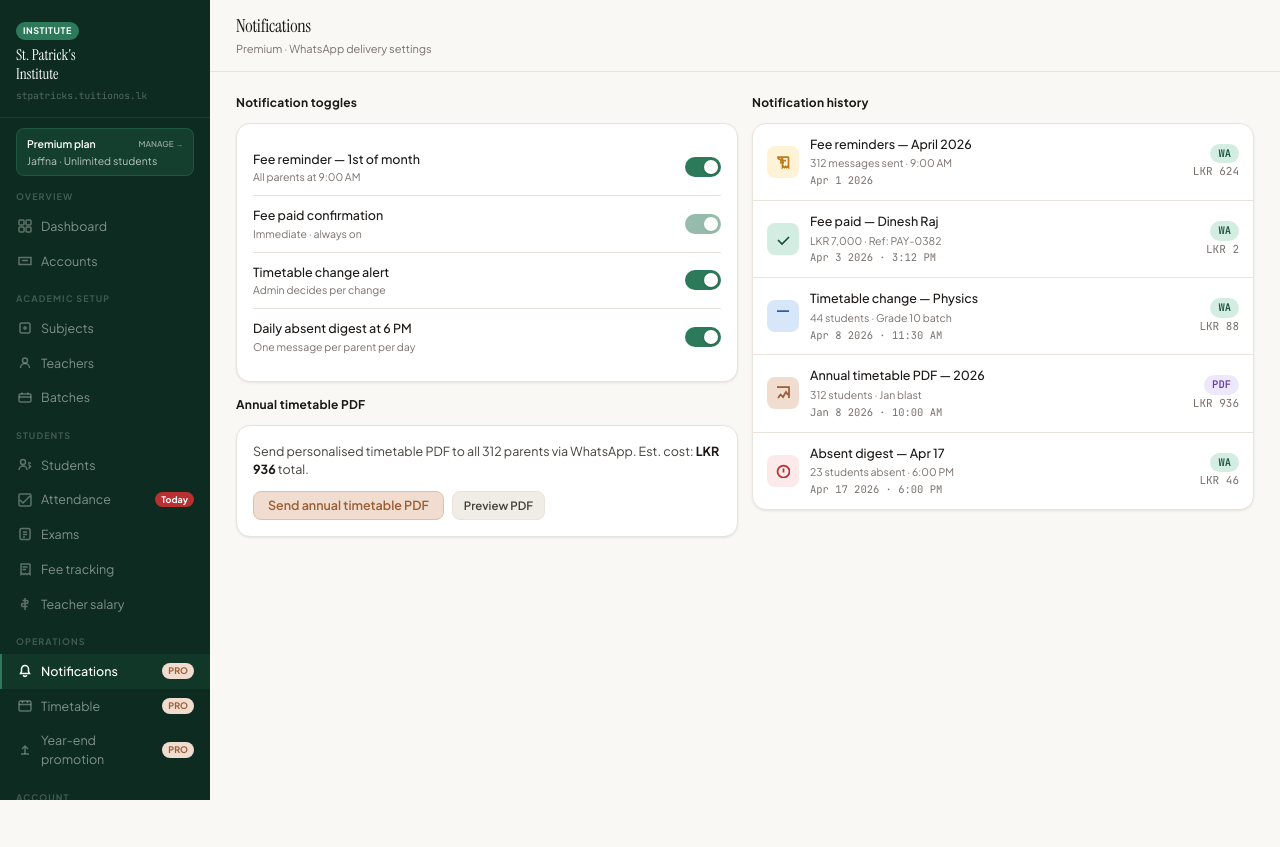
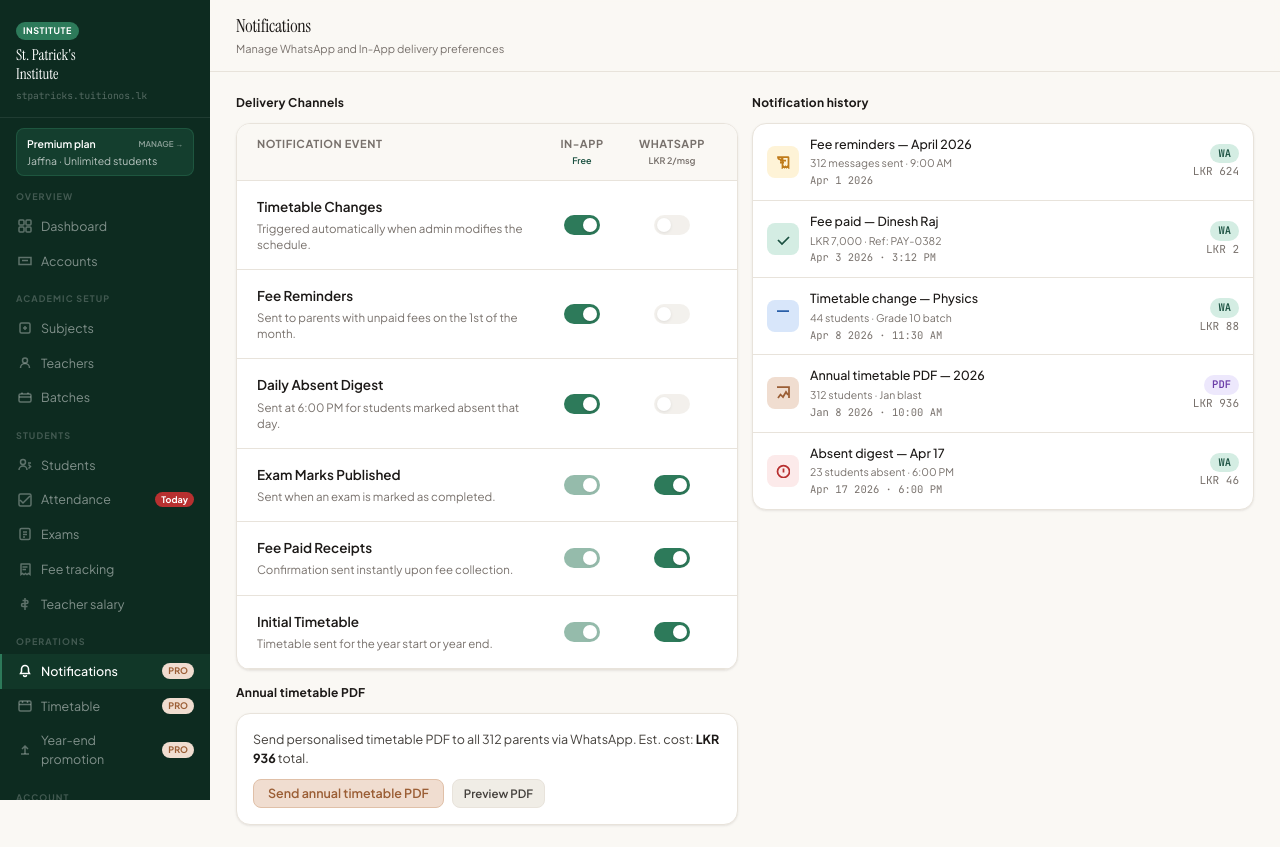
Before and after one commit to umakaranuma/tuitionos, a Next.js app in the folder frontend/institute/: page /notifications in a window 1280 px wide. Before the commit the page ends 800 px from the top, so only its background shows below. Built offline with nearby package versions, Linux system fonts and the light colour scheme.

Commit message:
feat: add notification preferences and history management page

```diff
--- a/frontend/institute/src/app/notifications/page.tsx
+++ b/frontend/institute/src/app/notifications/page.tsx
@@ -31,38 +31,82 @@ const notifHistory = [
   },
 ];
 
-const toggles = [
-  { key: "fee_reminder", label: "Fee reminder — 1st of month", sub: "All parents at 9:00 AM", disabled: false },
-  { key: "fee_paid", label: "Fee paid confirmation", sub: "Immediate · always on", disabled: true },
-  { key: "timetable", label: "Timetable change alert", sub: "Admin decides per change", disabled: false },
-  { key: "absent_digest", label: "Daily absent digest at 6 PM", sub: "One message per parent per day", disabled: false },
+type NotifEvent = {
+  key: string;
+  label: string;
+  sub: string;
+  waLocked?: boolean;
+  appLocked?: boolean;
+};
+
+const notifEvents: NotifEvent[] = [
+  // Normal Notifications Only (WhatsApp disabled)
+  { key: "timetable", label: "Timetable Changes", sub: "Triggered automatically when admin modifies the schedule.", waLocked: true },
+  { key: "fee_reminder", label: "Fee Reminders", sub: "Sent to parents with unpaid fees on the 1st of the month.", waLocked: true },
+  { key: "absent", label: "Daily Absent Digest", sub: "Sent at 6:00 PM for students marked absent that day.", waLocked: true },
+  // WhatsApp & Normal Notifications
+  { key: "exam_marks", label: "Exam Marks Published", sub: "Sent when an exam is marked as completed.", appLocked: true },
+  { key: "fee_paid", label: "Fee Paid Receipts", sub: "Confirmation sent instantly upon fee collection.", appLocked: true },
+  { key: "annual_timetable", label: "Initial Timetable", sub: "Timetable sent for the year start or year end.", appLocked: true },
 ];
 
 export default function NotificationsPage() {
-  const [states, setStates] = useState<Record<string, boolean>>({
-    fee_reminder: true, fee_paid: true, timetable: true, absent_digest: true,
+  const [prefs, setPrefs] = useState<Record<string, { wa: boolean; app: boolean }>>({
+    timetable: { wa: false, app: true },
+    fee_reminder: { wa: false, app: true },
+    absent: { wa: false, app: true },
+    exam_marks: { wa: true, app: true },
+    fee_paid: { wa: true, app: true },
+    annual_timetable: { wa: true, app: true },
   });
   const [blastSent, setBlastSent] = useState(false);
 
+  const togglePref = (key: string, type: 'wa' | 'app') => {
+    const event = notifEvents.find(e => e.key === key);
+    if (type === 'wa' && event?.waLocked) return;
+    if (type === 'app' && event?.appLocked) return;
+    setPrefs(p => ({ ...p, [key]: { ...p[key], [type]: !p[key][type] } }));
+  };
+
   return (
     <PageShell>
-      <Topbar title="Notifications" subtitle="Premium · WhatsApp delivery settings" />
+      <Topbar title="Notifications" subtitle="Manage WhatsApp and In-App delivery preferences" />
       <div className="pb fi">
         <div className="g2">
           <div>
-            <div className="sec-hdr"><span className="sec-title">Notification toggles</span></div>
-            <div className="card" style={{ marginBottom: 14 }}>
-              {toggles.map((t) => (
-                <div key={t.key} className="tog-row">
+            <div className="sec-hdr"><span className="sec-title">Delivery Channels</span></div>
+            <div className="card" style={{ padding: 0, overflow: "hidden", marginBottom: 14 }}>
+              <div style={{ display: "grid", gridTemplateColumns: "1fr 90px 90px", padding: "12px 20px", background: "var(--cr)", borderBottom: "1px solid var(--ln)", fontSize: 11, fontWeight: 700, color: "var(--ink3)", textTransform: "uppercase", letterSpacing: ".05em" }}>
+                <div>Notification Event</div>
+                <div style={{ textAlign: "center", display: "flex", flexDirection: "column", alignItems: "center", gap: 2 }}>
+                  <span>In-App</span>
+                  <span style={{ fontSize: 9, color: "var(--tc-d)", fontWeight: 600, textTransform: "none", letterSpacing: 0 }}>Free</span>
+                </div>
+                <div style={{ textAlign: "center", display: "flex", flexDirection: "column", alignItems: "center", gap: 2 }}>
+                  <span>WhatsApp</span>
+                  <span style={{ fontSize: 9, color: "var(--ink3)", fontWeight: 600, textTransform: "none", letterSpacing: 0 }}>LKR 2/msg</span>
+                </div>
+              </div>
+              {notifEvents.map((ev) => (
+                <div key={ev.key} style={{ display: "grid", gridTemplateColumns: "1fr 90px 90px", padding: "16px 20px", borderBottom: "1px solid var(--ln)", alignItems: "center" }}>
                   <div>
-                    <div className="tog-lbl">{t.label}</div>
-                    <div className="tog-sub">{t.sub}</div>
+                    <div style={{ fontSize: 13.5, fontWeight: 600, color: "var(--ink)", marginBottom: 4 }}>{ev.label}</div>
+                    <div style={{ fontSize: 11.5, color: "var(--ink3)", paddingRight: 10, lineHeight: 1.4 }}>{ev.sub}</div>
                   </div>
-                  <button
-                    className={`toggle ${states[t.key] ? "on" : ""}`}
-                    style={t.disabled ? { opacity: .5, cursor: "not-allowed" } : {}}
-                    onClick={() => !t.disabled && setStates(prev => ({ ...prev, [t.key]: !prev[t.key] }))}
-                  />
+                  <div style={{ display: "flex", justifyContent: "center" }}>
+                    <button
+                      className={`toggle ${prefs[ev.key].app ? "on" : ""}`}
+                      style={ev.appLocked ? { opacity: 0.5, cursor: "not-allowed" } : {}}
+                      onClick={() => togglePref(ev.key, 'app')}
+                    />
+                  </div>
+                  <div style={{ display: "flex", justifyContent: "center" }}>
+                    <button
+                      className={`toggle ${prefs[ev.key].wa ? "on" : ""}`}
+                      style={ev.waLocked ? { opacity: 0.5, cursor: "not-allowed" } : {}}
+                      onClick={() => togglePref(ev.key, 'wa')}
+                    />
+                  </div>
                 </div>
               ))}
             </div>
```
